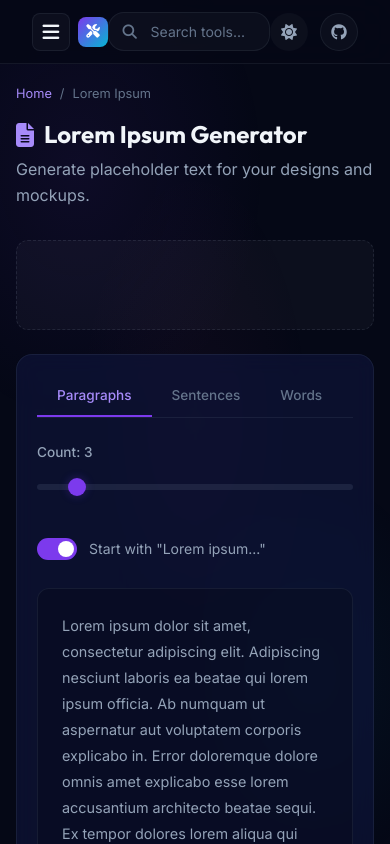
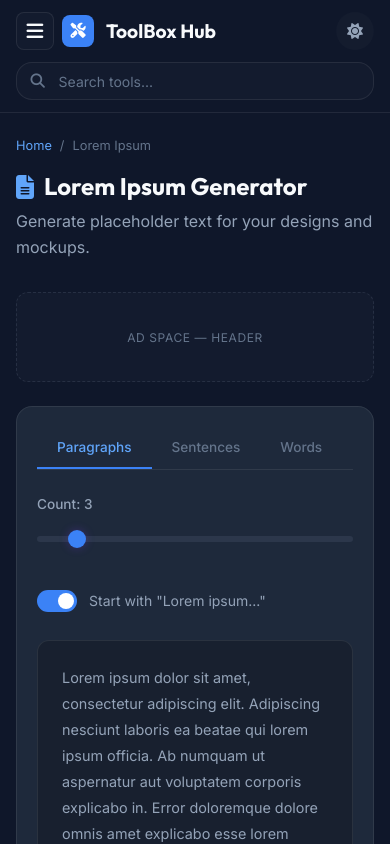
Before and after one commit to aravind9643/ToolBox-Hub, a React (Vite) app: page /lorem-ipsum in a window 390 px wide. Shown: the top 844 px of the page. Built offline with nearby package versions, Linux system fonts and the light colour scheme.

Commit message:
feat: initialize project layout with design system, responsive navigation, and sidebar components

```diff
--- a/src/components/AdBanner.jsx
+++ b/src/components/AdBanner.jsx
@@ -14,7 +14,7 @@ import { useEffect, useRef } from 'react';
  */
 
 // ⬇️ SET THIS TO true ONCE YOU HAVE YOUR ADSENSE APPROVED ⬇️
-const ADSENSE_ENABLED = true;
+const ADSENSE_ENABLED = false;
 
 // ⬇️ REPLACE THESE WITH YOUR ACTUAL AD SLOT IDs FROM ADSENSE DASHBOARD ⬇️
 const AD_SLOTS = {
--- a/src/components/Layout/Navbar.jsx
+++ b/src/components/Layout/Navbar.jsx
@@ -1,5 +1,5 @@
 import { useState, useMemo } from 'react';
-import { useNavigate } from 'react-router-dom';
+import { useNavigate, Link } from 'react-router-dom';
 
 const allTools = [
   { path: '/qr-code-generator', label: 'QR Code Generator' },
@@ -64,9 +64,12 @@ export default function Navbar({ onMenuToggle }) {
         <button className="mobile-menu-btn" onClick={onMenuToggle}>
           <i className="fa-solid fa-bars"></i>
         </button>
-        <span className="sidebar-logo" style={{ width: 30, height: 30, fontSize: '0.85rem' }}>
-          <i className="fa-solid fa-screwdriver-wrench"></i>
-        </span>
+        <Link to="/" style={{ display: 'flex', alignItems: 'center', gap: '0.75rem', textDecoration: 'none' }}>
+          <div className="sidebar-logo" style={{ width: '32px', height: '32px', fontSize: '0.95rem' }}>
+            <i className="fa-solid fa-screwdriver-wrench"></i>
+          </div>
+          <span className="sidebar-title" style={{ fontSize: '1.2rem', marginBottom: 0 }}>ToolBox Hub</span>
+        </Link>
       </div>
 
       <div className="navbar-search" style={{ position: 'relative' }}>
@@ -109,9 +112,6 @@ export default function Navbar({ onMenuToggle }) {
         <button className="navbar-action-btn" onClick={toggleTheme} title={theme === 'dark' ? 'Switch to Light Mode' : 'Switch to Dark Mode'} style={{ border: 'none', outline: 'none' }}>
           {theme === 'dark' ? <i className="fa-solid fa-sun"></i> : <i className="fa-solid fa-moon"></i>}
         </button>
-        <a href="https://github.com" target="_blank" rel="noopener noreferrer" className="navbar-action-btn" title="GitHub">
-          <i className="fa-brands fa-github"></i>
-        </a>
       </div>
     </nav>
   );
--- a/src/components/Layout/Sidebar.jsx
+++ b/src/components/Layout/Sidebar.jsx
@@ -44,16 +44,10 @@ export default function Sidebar({ isOpen, onClose }) {
     <>
       <div className={`sidebar-overlay ${isOpen ? 'visible' : ''}`} onClick={onClose} />
       <aside className={`sidebar ${isOpen ? 'open' : ''}`}>
-        <div className="sidebar-header">
-          <div className="sidebar-logo">
-            <i className="fa-solid fa-screwdriver-wrench"></i>
-          </div>
-          <span className="sidebar-title">ToolBox Hub</span>
-          <button className="sidebar-close-btn" onClick={onClose}>
-            <i className="fa-solid fa-xmark"></i>
-          </button>
-        </div>
-        <nav className="sidebar-nav">
+        <button className="sidebar-close-btn" onClick={onClose} style={{ position: 'absolute', top: '1.25rem', right: '1.25rem', zIndex: 10 }}>
+          <i className="fa-solid fa-xmark"></i>
+        </button>
+        <nav className="sidebar-nav" style={{ paddingTop: '1.5rem' }}>
           <div className="sidebar-section-title">Home</div>
           <NavLink to="/" className={({ isActive }) => `sidebar-link ${isActive ? 'active' : ''}`} onClick={onClose} end>
             <span className="sidebar-link-icon">
--- a/src/index.css
+++ b/src/index.css
@@ -8,38 +8,39 @@
 /* ---- CSS Variables ---- */
 :root {
   /* Colors */
-  --bg-primary: #050816;
-  --bg-secondary: #0a0e27;
-  --bg-card: rgba(15, 23, 62, 0.6);
-  --bg-card-hover: rgba(25, 35, 80, 0.7);
-  --bg-glass: rgba(255, 255, 255, 0.03);
-  --bg-glass-hover: rgba(255, 255, 255, 0.06);
-  --bg-input: rgba(15, 20, 50, 0.8);
-
-  --text-primary: #f1f5f9;
+  --bg-primary: #0f172a;
+  --bg-secondary: #1e293b;
+  --bg-card: #1e293b;
+  --bg-card-hover: #273549;
+  --bg-glass: rgba(255, 255, 255, 0.02);
+  --bg-glass-hover: rgba(255, 255, 255, 0.05);
+  --bg-input: #0f172a;
+
+  --text-primary: #f8fafc;
   --text-secondary: #94a3b8;
   --text-muted: #64748b;
 
-  --accent-purple: #7c3aed;
-  --accent-purple-light: #a78bfa;
-  --accent-cyan: #06b6d4;
-  --accent-cyan-light: #22d3ee;
-  --accent-pink: #ec4899;
+  --accent-purple: #3b82f6;
+  --accent-purple-light: #60a5fa;
+  --accent-cyan: #0ea5e9;
+  --accent-cyan-light: #38bdf8;
+  --accent-pink: #d946ef;
   --accent-green: #10b981;
   --accent-amber: #f59e0b;
   --accent-red: #ef4444;
 
-  --gradient-primary: linear-gradient(135deg, #7c3aed 0%, #06b6d4 100%);
-  --gradient-hero: linear-gradient(135deg, #7c3aed 0%, #ec4899 50%, #06b6d4 100%);
-  --gradient-card: linear-gradient(135deg, rgba(124, 58, 237, 0.1) 0%, rgba(6, 182, 212, 0.1) 100%);
-
-  --border-color: rgba(148, 163, 184, 0.1);
-  --border-glow: rgba(124, 58, 237, 0.3);
-
-  --shadow-sm: 0 2px 8px rgba(0, 0, 0, 0.3);
-  --shadow-md: 0 4px 20px rgba(0, 0, 0, 0.4);
-  --shadow-lg: 0 8px 40px rgba(0, 0, 0, 0.5);
-  --shadow-glow: 0 0 30px rgba(124, 58, 237, 0.15);
+  /* Plain Solid Gradients (linear gradient of same color to preserve text clipping compatibility) */
+  --gradient-primary: linear-gradient(135deg, #3b82f6 0%, #3b82f6 100%);
+  --gradient-hero: linear-gradient(135deg, #f8fafc 0%, #f8fafc 100%);
+  --gradient-card: linear-gradient(135deg, #1e293b 0%, #1e293b 100%);
+
+  --border-color: rgba(255, 255, 255, 0.08);
+  --border-glow: rgba(59, 130, 246, 0.3);
+
+  --shadow-sm: 0 1px 2px rgba(0, 0, 0, 0.1);
+  --shadow-md: 0 4px 6px -1px rgba(0, 0, 0, 0.1), 0 2px 4px -2px rgba(0, 0, 0, 0.1);
+  --shadow-lg: 0 10px 15px -3px rgba(0, 0, 0, 0.1), 0 4px 6px -4px rgba(0, 0, 0, 0.1);
+  --shadow-glow: 0 4px 20px rgba(0, 0, 0, 0.15);
 
   /* Spacing */
   --sidebar-width: 260px;
@@ -61,33 +62,42 @@
 body.light-theme {
   --bg-primary: #f8fafc;
   --bg-secondary: #ffffff;
-  --bg-card: rgba(255, 255, 255, 0.8);
-  --bg-card-hover: rgba(255, 255, 255, 0.95);
-  --bg-glass: rgba(15, 23, 42, 0.04);
-  --bg-glass-hover: rgba(15, 23, 42, 0.08);
-  --bg-input: #ffffff;
+  --bg-card: #ffffff;
+  --bg-card-hover: #f1f5f9;
+  --bg-glass: rgba(15, 23, 42, 0.02);
+  --bg-glass-hover: rgba(15, 23, 42, 0.05);
+  --bg-input: #f8fafc;
 
   --text-primary: #0f172a;
   --text-secondary: #334155;
   --text-muted: #64748b;
 
-  --border-color: rgba(15, 23, 42, 0.08);
-  --border-glow: rgba(124, 58, 237, 0.2);
-  --shadow-glow: 0 10px 30px rgba(124, 58, 237, 0.08);
+  --accent-purple: #2563eb;
+  --accent-purple-light: #3b82f6;
+  --accent-cyan: #0284c7;
+  --accent-cyan-light: #0ea5e9;
+
+  --gradient-primary: linear-gradient(135deg, #2563eb 0%, #2563eb 100%);
+  --gradient-hero: linear-gradient(135deg, #0f172a 0%, #0f172a 100%);
+  --gradient-card: linear-gradient(135deg, #ffffff 0%, #ffffff 100%);
+
+  --border-color: #e2e8f0;
+  --border-glow: rgba(37, 99, 235, 0.2);
+  --shadow-glow: 0 4px 6px -1px rgba(0, 0, 0, 0.05);
 }
 
 body.light-theme .sidebar {
-  background: rgba(255, 255, 255, 0.95);
+  background: #ffffff;
   border-right: 1px solid var(--border-color);
 }
 
 body.light-theme .navbar {
-  background: rgba(248, 250, 252, 0.85);
+  background: rgba(255, 255, 255, 0.9);
   border-bottom: 1px solid var(--border-color);
 }
 
 body.light-theme .footer {
-  background: rgba(241, 245, 249, 0.8);
+  background: #f8fafc;
   border-top: 1px solid var(--border-color);
 }
 
@@ -98,9 +108,7 @@ body.light-theme .code-block {
 }
 
 body.light-theme::before {
-  background:
-    radial-gradient(ellipse 80% 50% at 20% 20%, rgba(124, 58, 237, 0.04) 0%, transparent 60%),
-    radial-gradient(ellipse 60% 40% at 80% 80%, rgba(6, 182, 212, 0.03) 0%, transparent 60%);
+  display: none !important;
 }
 
 /* ---- Reset & Base ---- */
@@ -130,18 +138,7 @@ body {
 
 /* Animated background */
 body::before {
-  content: '';
-  position: fixed;
-  top: 0;
-  left: 0;
-  width: 100%;
-  height: 100%;
-  background:
-    radial-gradient(ellipse 80% 50% at 20% 20%, rgba(124, 58, 237, 0.08) 0%, transparent 60%),
-    radial-gradient(ellipse 60% 40% at 80% 80%, rgba(6, 182, 212, 0.06) 0%, transparent 60%),
-    radial-gradient(ellipse 50% 50% at 50% 50%, rgba(236, 72, 153, 0.04) 0%, transparent 60%);
-  pointer-events: none;
-  z-index: 0;
+  display: none;
 }
 
 #root {
@@ -180,12 +177,12 @@ h1, h2, h3, h4, h5, h6 {
 }
 
 ::-webkit-scrollbar-thumb {
-  background: rgba(124, 58, 237, 0.3);
+  background: rgba(59, 130, 246, 0.3);
   border-radius: 10px;
 }
 
 ::-webkit-scrollbar-thumb:hover {
-  background: rgba(124, 58, 237, 0.5);
+  background: rgba(59, 130, 246, 0.5);
 }
 
 /* ---- Layout ---- */
@@ -212,10 +209,10 @@ h1, h2, h3, h4, h5, h6 {
 .navbar {
   position: fixed;
   top: 0;
-  left: var(--sidebar-width);
+  left: 0;
   right: 0;
   height: var(--navbar-height);
-  background: rgba(5, 8, 22, 0.8);
+  background: var(--bg-primary);
   backdrop-filter: blur(20px);
   -webkit-backdrop-filter: blur(20px);
   border-bottom: 1px solid var(--border-color);
@@ -223,12 +220,14 @@ h1, h2, h3, h4, h5, h6 {
   align-items: center;
   justify-content: space-between;
   padding: 0 2rem;
-  z-index: 100;
+  z-index: 300;
   transition: left var(--transition-base);
 }
 
 .navbar-brand {
-  display: none;
+  display: flex;
+  align-items: center;
+  gap: 0.75rem;
 }
 
 .navbar-search {
@@ -299,11 +298,11 @@ h1, h2, h3, h4, h5, h6 {
 /* ---- Sidebar ---- */
 .sidebar {
   position: fixed;
-  top: 0;
+  top: var(--navbar-height);
   left: 0;
   width: var(--sidebar-width);
-  height: 100vh;
-  background: rgba(8, 12, 36, 0.95);
+  height: calc(100vh - var(--navbar-height));
+  background: var(--bg-secondary);
   backdrop-filter: blur(20px);
   -webkit-backdrop-filter: blur(20px);
   border-right: 1px solid var(--border-color);
@@ -405,7 +404,7 @@ h1, h2, h3, h4, h5, h6 {
 
 .sidebar-link.active {
   color: var(--accent-purple-light);
-  background: rgba(124, 58, 237, 0.08);
+  background: rgba(59, 130, 246, 0.08);
 }
 
 .sidebar-link.active::before {
@@ -458,7 +457,7 @@ h1, h2, h3, h4, h5, h6 {
 
 /* ---- Footer ---- */
 .footer {
-  background: rgba(5, 8, 22, 0.6);
+  background: var(--bg-secondary);
   border-top: 1px solid var(--border-color);
   padding: 3rem 2rem 2rem;
   margin-top: 4rem;
@@ -1507,6 +1506,9 @@ h1, h2, h3, h4, h5, h6 {
 @media (max-width: 768px) {
   .sidebar {
     transform: translateX(-100%);
+    top: 0;
+    height: 100vh;
+    z-index: 400;
   }
 
   .sidebar.open {
@@ -1534,16 +1536,37 @@ h1, h2, h3, h4, h5, h6 {
 
   .main-content {
     margin-left: 0;
+    padding-top: 116px;
   }
 
   .navbar {
     left: 0;
+    padding: 0.75rem 1rem;
+    flex-wrap: wrap;
+    height: auto;
+    gap: 0.75rem;
   }
 
   .navbar-brand {
     display: flex;
     align-items: center;
     gap: 0.5rem;
+    order: 1;
+  }
+
+  .navbar-brand .sidebar-title {
+    display: block;
+    font-size: 1.1rem;
+  }
+
+  .navbar-search {
+    order: 3;
+    width: 100%;
+    max-width: 100%;
+  }
+
+  .navbar-actions {
+    order: 2;
   }
 
   .mobile-menu-btn {
```
Also changed, not shown: public/robots.txt.
